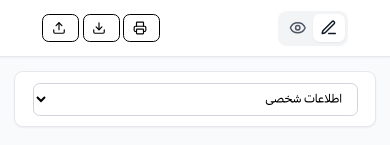
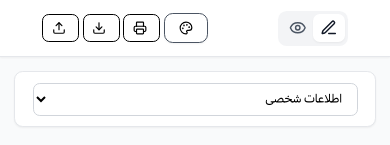
Before and after one commit to h3nrzi/cv-builder-nextjs, a Next.js app: page /editor in a window 390 px wide. Shown: the top 145 px of the page. Built offline with nearby package versions, Linux system fonts and the light colour scheme.

Commit message:
feat: Update ThemeSelector visibility and styling for better responsiveness

```diff
--- a/src/app/editor/cv-header.tsx
+++ b/src/app/editor/cv-header.tsx
@@ -84,7 +84,7 @@ export function CVHeader({
         {/* Left Column: Actions and Save Status */}
         <div className="flex items-center justify-between sm:justify-end sm:gap-4">
           {/* Theme Selector */}
-          <ThemeSelector className="hidden sm:block" />
+          <ThemeSelector />
 
           {/* Action Buttons */}
           <div className="flex items-center gap-1 sm:gap-2">
--- a/src/components/ThemeSelector.tsx
+++ b/src/components/ThemeSelector.tsx
@@ -68,11 +68,11 @@ export function ThemeSelector({ className = '' }: ThemeSelectorProps) {
       {/* Theme Selector Button */}
       <button
         onClick={() => setIsOpen(!isOpen)}
-        className="flex items-center gap-2 rounded-lg border border-gray-200 bg-white px-4 py-2 shadow-sm transition-shadow duration-200 hover:shadow-md"
+        className="ml-1 flex items-center gap-2 rounded-lg border border-gray-600 bg-white px-4 py-2 shadow-sm transition-shadow duration-200 hover:shadow-md"
         disabled={isLoading}
       >
         {isLoading ? <Loader2 className="h-4 w-4 animate-spin" /> : <Palette className="h-4 w-4" />}
-        <span className="text-sm font-medium">{currentTheme.config.name}</span>
+        <span className="hidden text-sm font-medium md:block">{currentTheme.config.name}</span>
       </button>
 
       {/* Loading Transition Overlay */}
```
